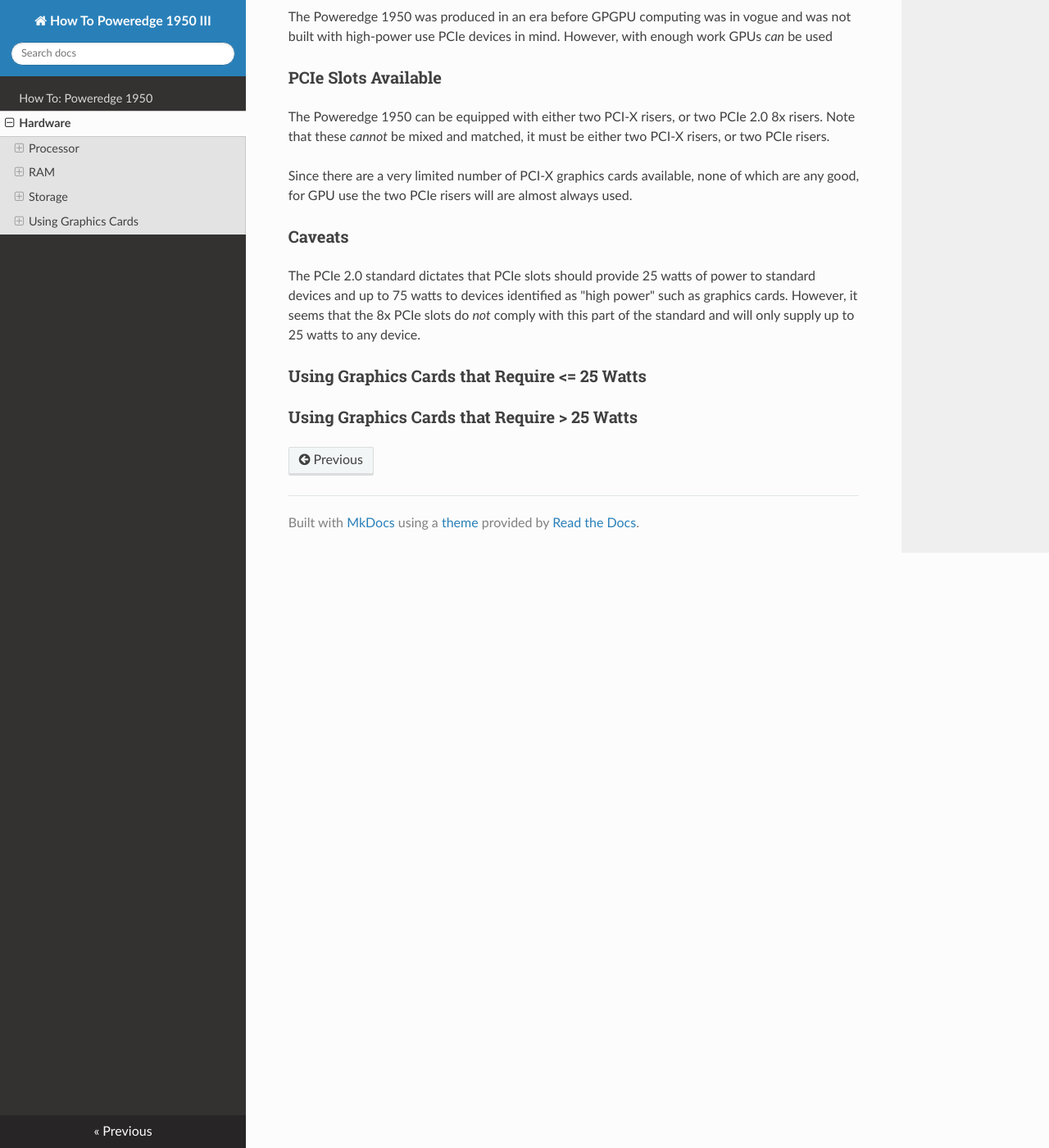
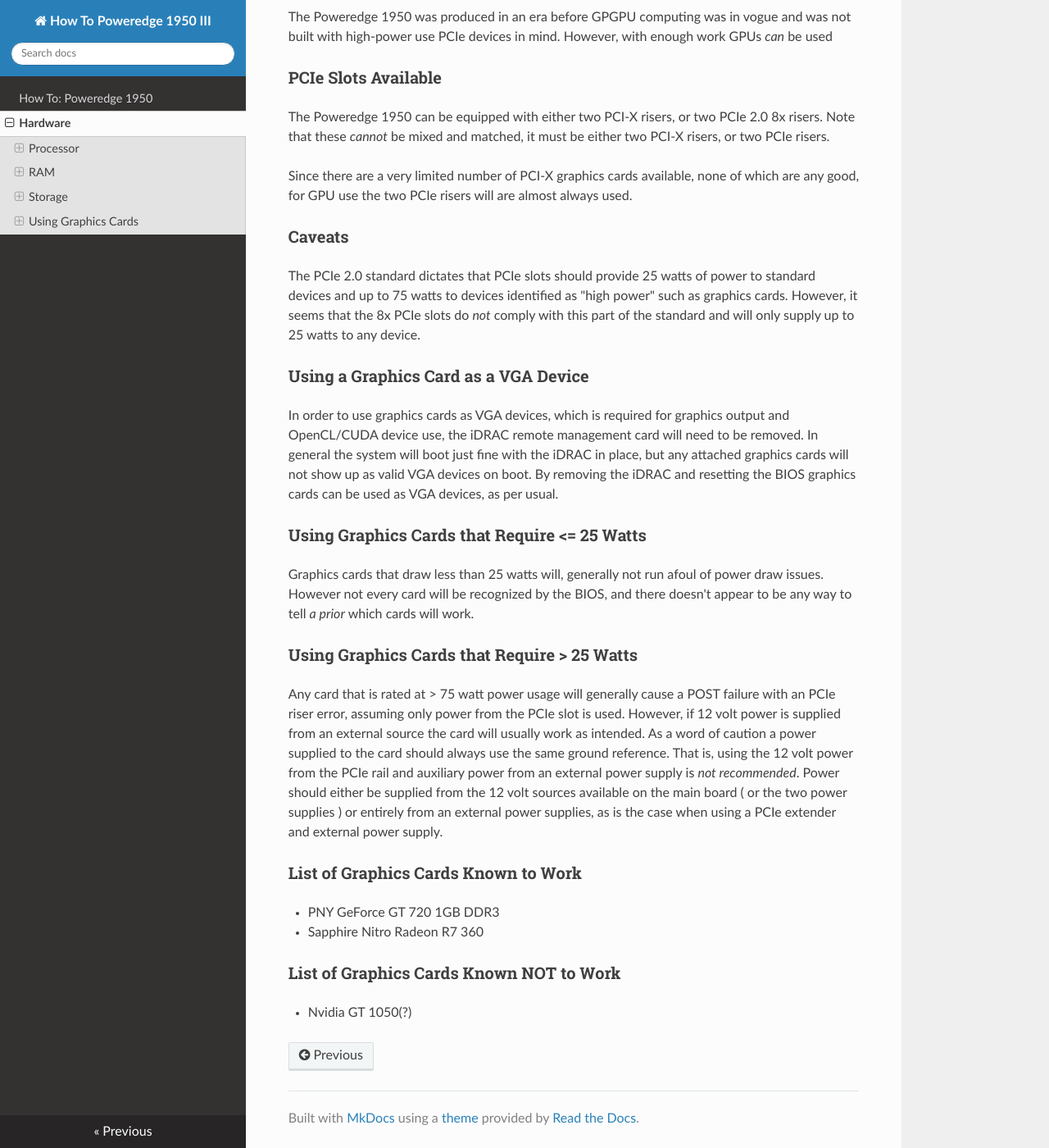
Before and after one commit to SashaNullptr/How-To-Poweredge-1950-III, an MkDocs documentation site: the page built from docs/hardware.md, in a window 1280 px wide and 1400 px high, scrolled down 1875 px. Shown: the whole window at 82% size. Built offline with MkDocs 1.6.1, drawn with Linux system fonts in a browser that asks for light colours; nearby versions of some CDN libraries.

Commit message:
Completed draft of hardware section.

```diff
--- a/docs/hardware.md
+++ b/docs/hardware.md
@@ -100,6 +100,38 @@
 graphics cards. However, it seems that the 8x PCIe slots do *not* comply with
 this part of the standard and will only supply up to 25 watts to any device.
 
+### Using a Graphics Card as a VGA Device
+
+In order to use graphics cards as VGA devices, which
+is required for graphics output and OpenCL/CUDA device use, the iDRAC
+remote management card will need to be removed. In general the system will boot
+just fine with the iDRAC in place, but any attached graphics cards will not show
+up as valid VGA devices on boot. By removing the iDRAC and resetting the BIOS
+graphics cards can be used as VGA devices, as per usual.
+
 ### Using Graphics Cards that Require <= 25 Watts
 
+Graphics cards that draw less than 25 watts will, generally not run afoul
+of power draw issues. However not every card will be recognized by the BIOS, and
+there doesn't appear to be any way to tell *a prior* which cards will work.
+
 ### Using Graphics Cards that Require > 25 Watts
+
+Any card that is rated at > 75 watt power usage will generally cause a POST failure
+with an PCIe riser error, assuming only power from the PCIe slot is used. However,
+if 12 volt power is supplied from an external source the card will usually work
+as intended. As a word of caution a power supplied to the card should always use
+the same ground reference. That is, using the 12 volt power from the PCIe rail
+and auxiliary power from an external power supply is *not recommended*.
+Power should either be supplied from the 12 volt sources available on the main board
+( or the two power supplies ) or entirely from an external power supplies, as is the
+case when using a PCIe extender and external power supply.
+
+### List of Graphics Cards Known to Work
+
+* PNY GeForce GT 720 1GB DDR3
+* Sapphire Nitro Radeon R7 360
+
+### List of Graphics Cards Known NOT to Work
+
+* Nvidia GT 1050(?)
```
